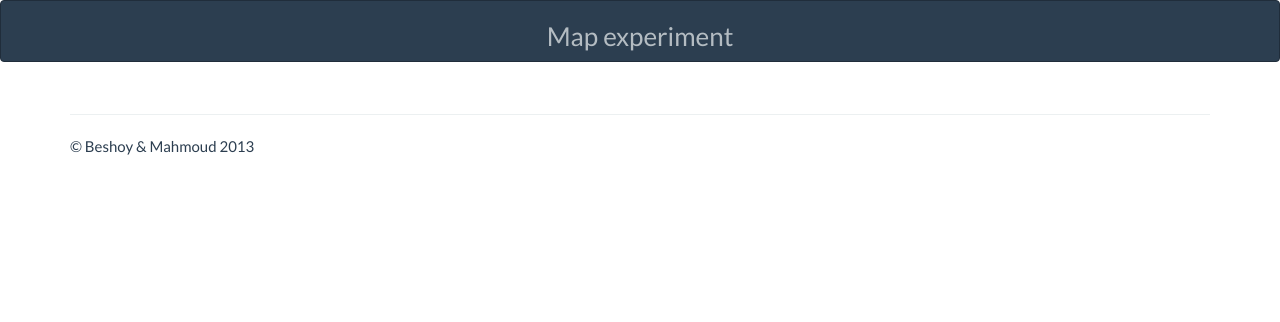
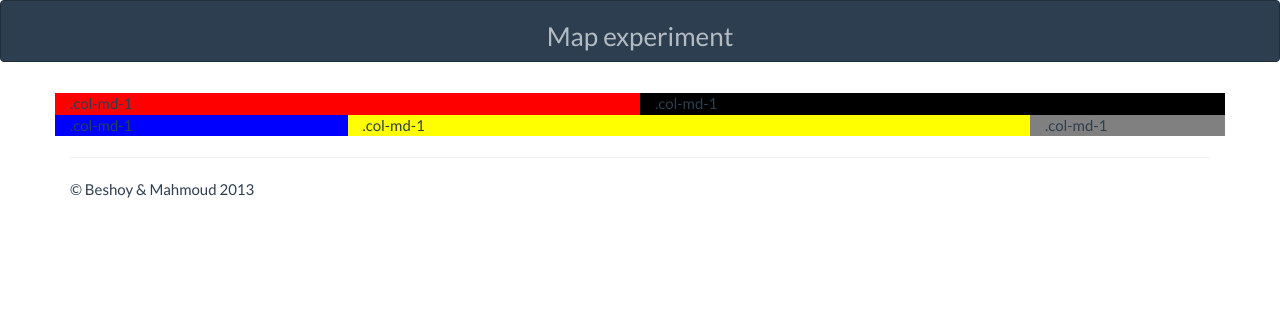
Before and after one commit to BeshoyAtef/SubMap, a Django app: page / in a window 1280 px wide. Shown: the top 322 px of the page. Run offline with Django 3.2, Linux system fonts and the light colour scheme.

Commit message:
templates for the baseline

```diff
--- a/userui/templates/testTrial.html
+++ b/userui/templates/testTrial.html
@@ -2,9 +2,25 @@
 {% load staticfiles %}
 
 {% block content%}
-  <div>
+  <!-- <div>
     <div> </div>
     <div style="float:left; width:500px; backgroud: RED"> </div>
     <div> </div>
+  </div> -->
+  <style type="text/css">
+   .col-md-6{
+  	background-color: red
+  	}
+  	.col-md-2{
+  		background-color: gray
+  		}</style>
+  <div class="row">
+	  <div class="col-md-6">.col-md-1</div>
+	  <div class="col-md-6" style="background-color: black">.col-md-1</div>
   </div>
+	<div class="row">
+	  <div class="col-md-3" style="background-color: blue">.col-md-1</div>
+	  <div class="col-md-7" style="background-color: yellow">.col-md-1</div>
+	  <div class="col-md-2" >.col-md-1</div>
+	</div>
 {% endblock %}
```
